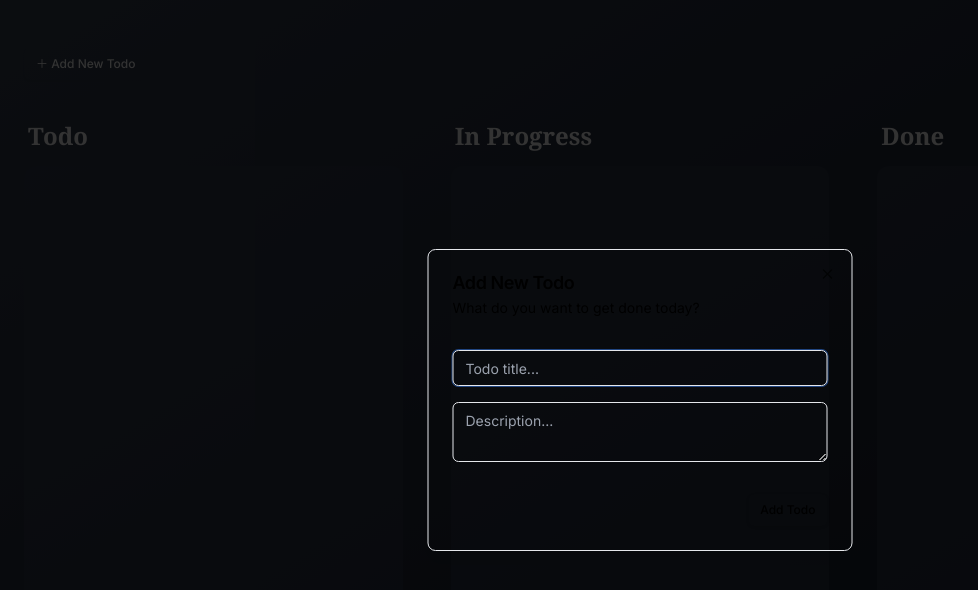
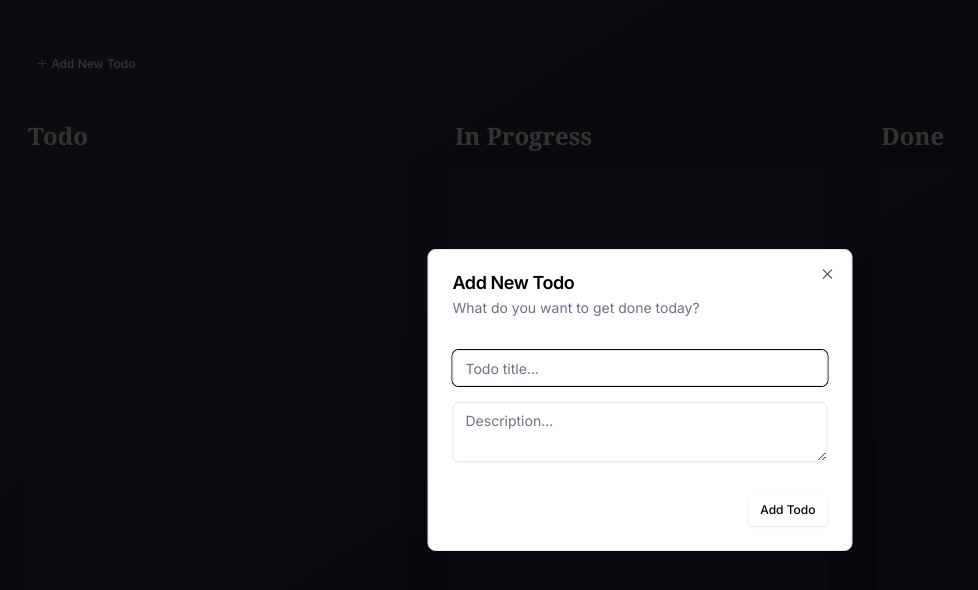
Before and after one commit to lezernack/next-zustand, a Next.js app: page / in a window 1280 px wide. Both pictures are taken after a click on the button "＋ Add New Todo". Shown: the top 590 px of the page, without its empty margins (0-978 px from the left). Built offline with nearby package versions, Linux system fonts and the light colour scheme.

Commit message:
got shadcn components downloaded

```diff
--- /dev/null
+++ b/components/ui/dialog.tsx
@@ -0,0 +1,122 @@
+"use client"
+
+import * as React from "react"
+import * as DialogPrimitive from "@radix-ui/react-dialog"
+import { Cross2Icon } from "@radix-ui/react-icons"
+
+import { cn } from "@/lib/utils"
+
+const Dialog = DialogPrimitive.Root
+
+const DialogTrigger = DialogPrimitive.Trigger
+
+const DialogPortal = DialogPrimitive.Portal
+
+const DialogClose = DialogPrimitive.Close
+
+const DialogOverlay = React.forwardRef<
+  React.ElementRef<typeof DialogPrimitive.Overlay>,
+  React.ComponentPropsWithoutRef<typeof DialogPrimitive.Overlay>
+>(({ className, ...props }, ref) => (
+  <DialogPrimitive.Overlay
+    ref={ref}
+    className={cn(
+      "fixed inset-0 z-50 bg-black/80  data-[state=open]:animate-in data-[state=closed]:animate-out data-[state=closed]:fade-out-0 data-[state=open]:fade-in-0",
+      className
+    )}
+    {...props}
+  />
+))
+DialogOverlay.displayName = DialogPrimitive.Overlay.displayName
+
+const DialogContent = React.forwardRef<
+  React.ElementRef<typeof DialogPrimitive.Content>,
+  React.ComponentPropsWithoutRef<typeof DialogPrimitive.Content>
+>(({ className, children, ...props }, ref) => (
+  <DialogPortal>
+    <DialogOverlay />
+    <DialogPrimitive.Content
+      ref={ref}
+      className={cn(
+        "fixed left-[50%] top-[50%] z-50 grid w-full max-w-lg translate-x-[-50%] translate-y-[-50%] gap-4 border border-gray-200 bg-white p-6 shadow-lg duration-200 data-[state=open]:animate-in data-[state=closed]:animate-out data-[state=closed]:fade-out-0 data-[state=open]:fade-in-0 data-[state=closed]:zoom-out-95 data-[state=open]:zoom-in-95 data-[state=closed]:slide-out-to-left-1/2 data-[state=closed]:slide-out-to-top-[48%] data-[state=open]:slide-in-from-left-1/2 data-[state=open]:slide-in-from-top-[48%] sm:rounded-lg dark:border-gray-800 dark:bg-gray-950",
+        className
+      )}
+      {...props}
+    >
+      {children}
+      <DialogPrimitive.Close className="absolute right-4 top-4 rounded-sm opacity-70 ring-offset-white transition-opacity hover:opacity-100 focus:outline-none focus:ring-2 focus:ring-gray-950 focus:ring-offset-2 disabled:pointer-events-none data-[state=open]:bg-gray-100 data-[state=open]:text-gray-500 dark:ring-offset-gray-950 dark:focus:ring-gray-300 dark:data-[state=open]:bg-gray-800 dark:data-[state=open]:text-gray-400">
+        <Cross2Icon className="h-4 w-4" />
+        <span className="sr-only">Close</span>
+      </DialogPrimitive.Close>
+    </DialogPrimitive.Content>
+  </DialogPortal>
+))
+DialogContent.displayName = DialogPrimitive.Content.displayName
+
+const DialogHeader = ({
+  className,
+  ...props
+}: React.HTMLAttributes<HTMLDivElement>) => (
+  <div
+    className={cn(
+      "flex flex-col space-y-1.5 text-center sm:text-left",
+      className
+    )}
+    {...props}
+  />
+)
+DialogHeader.displayName = "DialogHeader"
+
+const DialogFooter = ({
+  className,
+  ...props
+}: React.HTMLAttributes<HTMLDivElement>) => (
+  <div
+    className={cn(
+      "flex flex-col-reverse sm:flex-row sm:justify-end sm:space-x-2",
+      className
+    )}
+    {...props}
+  />
+)
+DialogFooter.displayName = "DialogFooter"
+
+const DialogTitle = React.forwardRef<
+  React.ElementRef<typeof DialogPrimitive.Title>,
+  React.ComponentPropsWithoutRef<typeof DialogPrimitive.Title>
+>(({ className, ...props }, ref) => (
+  <DialogPrimitive.Title
+    ref={ref}
+    className={cn(
+      "text-lg font-semibold leading-none tracking-tight",
+      className
+    )}
+    {...props}
+  />
+))
+DialogTitle.displayName = DialogPrimitive.Title.displayName
+
+const DialogDescription = React.forwardRef<
+  React.ElementRef<typeof DialogPrimitive.Description>,
+  React.ComponentPropsWithoutRef<typeof DialogPrimitive.Description>
+>(({ className, ...props }, ref) => (
+  <DialogPrimitive.Description
+    ref={ref}
+    className={cn("text-sm text-gray-500 dark:text-gray-400", className)}
+    {...props}
+  />
+))
+DialogDescription.displayName = DialogPrimitive.Description.displayName
+
+export {
+  Dialog,
+  DialogPortal,
+  DialogOverlay,
+  DialogTrigger,
+  DialogClose,
+  DialogContent,
+  DialogHeader,
+  DialogFooter,
+  DialogTitle,
+  DialogDescription,
+}
--- /dev/null
+++ b/components/ui/input.tsx
@@ -0,0 +1,25 @@
+import * as React from "react"
+
+import { cn } from "@/lib/utils"
+
+export interface InputProps
+  extends React.InputHTMLAttributes<HTMLInputElement> {}
+
+const Input = React.forwardRef<HTMLInputElement, InputProps>(
+  ({ className, type, ...props }, ref) => {
+    return (
+      <input
+        type={type}
+        className={cn(
+          "flex h-9 w-full rounded-md border border-gray-200 bg-transparent px-3 py-1 text-sm shadow-sm transition-colors file:border-0 file:bg-transparent file:text-sm file:font-medium placeholder:text-gray-500 focus-visible:outline-none focus-visible:ring-1 focus-visible:ring-gray-950 disabled:cursor-not-allowed disabled:opacity-50 dark:border-gray-800 dark:placeholder:text-gray-400 dark:focus-visible:ring-gray-300",
+          className
+        )}
+        ref={ref}
+        {...props}
+      />
+    )
+  }
+)
+Input.displayName = "Input"
+
+export { Input }
--- /dev/null
+++ b/components/ui/textarea.tsx
@@ -0,0 +1,24 @@
+import * as React from "react"
+
+import { cn } from "@/lib/utils"
+
+export interface TextareaProps
+  extends React.TextareaHTMLAttributes<HTMLTextAreaElement> {}
+
+const Textarea = React.forwardRef<HTMLTextAreaElement, TextareaProps>(
+  ({ className, ...props }, ref) => {
+    return (
+      <textarea
+        className={cn(
+          "flex min-h-[60px] w-full rounded-md border border-gray-200 bg-transparent px-3 py-2 text-sm shadow-sm placeholder:text-gray-500 focus-visible:outline-none focus-visible:ring-1 focus-visible:ring-gray-950 disabled:cursor-not-allowed disabled:opacity-50 dark:border-gray-800 dark:placeholder:text-gray-400 dark:focus-visible:ring-gray-300",
+          className
+        )}
+        ref={ref}
+        {...props}
+      />
+    )
+  }
+)
+Textarea.displayName = "Textarea"
+
+export { Textarea }
--- a/package.json
+++ b/package.json
@@ -9,6 +9,7 @@
     "lint": "next lint"
   },
   "dependencies": {
+    "@radix-ui/react-dialog": "^1.0.5",
     "@radix-ui/react-icons": "^1.3.0",
     "class-variance-authority": "^0.7.0",
     "init": "^0.1.2",
```
Also changed, not shown: 1 other file (tests, documents, lock files or other folders).
